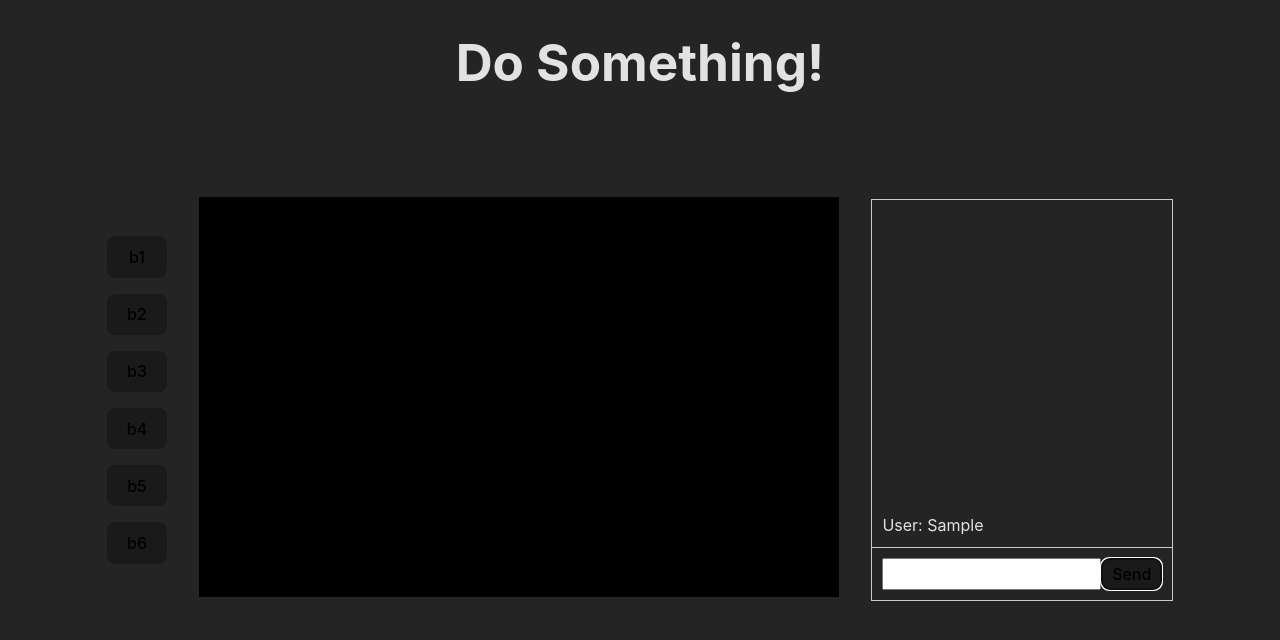
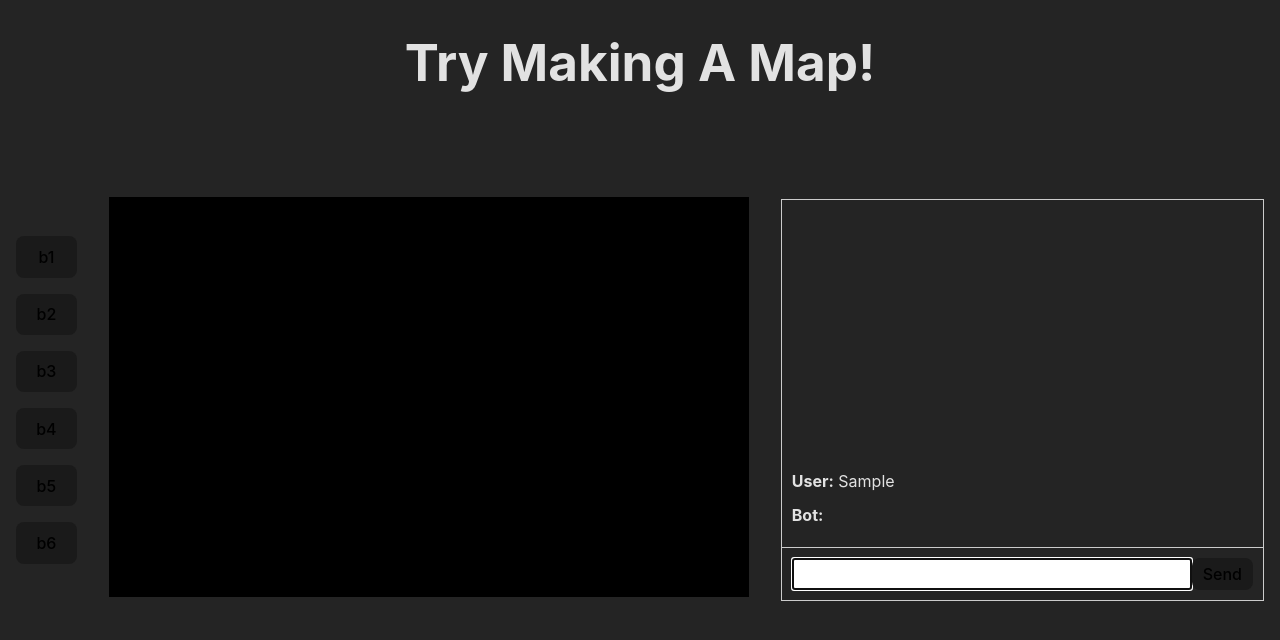
Before and after one commit to collectioncard/mixed-initiative-mapping, a website built with Vite: page index.html in a window 1280 px wide. Both pictures are taken after typing "Sample" into the empty fields and a click on the button "Send". Built offline with nearby package versions, Linux system fonts and the light colour scheme; files whose address does not match are found by name.

Commit message:
Enable basic LLM Chat features

```diff
--- a/index.html
+++ b/index.html
@@ -10,7 +10,7 @@
   </script>
 </head>
 <body>
-<h1 id="main-heading">Do Something!</h1>
+<h1 id="main-heading">Try Making A Map!</h1>
 <div id="control-buttons">
   <div>
     <button>b1</button>
@@ -27,7 +27,7 @@
     <ul id="chat-history"></ul>
     <form id="llm-chat-form" autocomplete="off">
       <input type="text" id="llm-chat-input" />
-      <button type="submit">Send</button>
+      <button type="submit" id="llm-chat-submit">Send</button>
     </form>
   </div>
 </div>
--- a/package.json
+++ b/package.json
@@ -12,6 +12,8 @@
     "vite": "^5.4.10"
   },
   "dependencies": {
+    "marked": "^15.0.0",
+    "openai": "^4.72.0",
     "phaser": "^3.87.0",
     "z3-solver": "^4.13.3"
   }
--- /dev/null
+++ b/src/llm/AiChat.js
@@ -0,0 +1,49 @@
+import OpenAIApiHandler from "./OpenAIApiHandler.js";
+
+const llm = new OpenAIApiHandler();
+
+const chatBox = document.querySelector('#chat-history');
+
+document.querySelector('#llm-chat-form').addEventListener('submit', function(event) {
+    event.preventDefault();
+
+    const userInputField = document.querySelector('#llm-chat-input');
+    const userMessage = userInputField.value.trim();
+    if (!userMessage) return;
+    userInputField.value = '';
+
+    addChatMessage("User", userMessage);
+
+    const botResponseEntry = addChatMessage("Bot", "");
+
+    llm.getMessageCompletion(userMessage, botResponseEntry);
+});
+
+function addChatMessage(sender, message) {
+    const messageItem = document.createElement('li');
+    messageItem.innerHTML = `<strong>${sender}:</strong> ${message}`;
+    messageItem.style.marginBottom = '10px';
+    chatBox.appendChild(messageItem);
+    return messageItem;
+}
+
+//Detect if something modified the chat box and scroll to the bottom
+const observer = new MutationObserver(() => {
+    chatBox.scrollTop = chatBox.scrollHeight;
+});
+
+observer.observe(chatBox, { childList: true, subtree: true, attributes: true, characterData: true });
+
+//Don't allow the user to send messages while the bot is responding
+document.addEventListener('responseStart', (event) => {
+    document.querySelector('#llm-chat-input').disabled = true;
+    document.querySelector('#llm-chat-submit').disabled = true;
+    document.querySelector('#llm-chat-input').value = 'Thinking...';
+});
+
+document.addEventListener('responseEnd', (event) => {
+    document.querySelector('#llm-chat-input').disabled = false;
+    document.querySelector('#llm-chat-submit').disabled = false;
+    document.querySelector('#llm-chat-input').value = '';
+    document.querySelector('#llm-chat-input').focus();
+});
--- /dev/null
+++ b/src/llm/OpenAIApiHandler.js
@@ -0,0 +1,48 @@
+import OpenAI from "openai";
+import {marked} from "marked";
+
+export class OpenAIApiHandler {
+
+    constructor(botURL = "http://localhost:5173/api", apiKey = "None", modelName = "Qwen/Qwen2.5-Coder-7B-Instruct-GGUF/qwen2.5-coder-7b-instruct-fp16.gguf") {
+        this.openai = new OpenAI({
+            apiKey: apiKey,
+            baseURL: botURL,
+            dangerouslyAllowBrowser: true, // Remove if not strictly necessary
+        });
+
+        this.modelName = modelName;
+        this.conversationHistory = [];
+
+        this.conversationHistory = [
+            { "role": "system", "content": "You are a tool designed to help with designing constraints for a procedurally generated tile based map in the phaser game engine using the Z3 solver. You were created by Thomas Wessel and Jarod Spangler, researchers at the University of California, Santa Cruz. You are to do your best to interpret the users request and respond with constraints based upon the latest version of the map data given to you if you determine that the user wants such a response. Otherwise, you are free to chat as long as you NEVER respond with information that may be incorrect without some sort of warning." },
+        ];
+    }
+
+    getMessageCompletion(userMessage, responseField) {
+        this.conversationHistory.push({ role: "user", content: userMessage });
+        document.dispatchEvent(new CustomEvent('responseStart'));
+
+        this.openai.chat.completions.create({
+            model: this.modelName,
+            messages: this.conversationHistory,
+            stream: true,
+        }).then(async (stream) => {
+            let botResponse = '**Bot:** ';
+            for await (const chunk of stream) {
+                const content = chunk.choices[0]?.delta?.content || "";
+                if (content) {
+                    botResponse += content;
+                    responseField.innerHTML = marked.parse(botResponse);
+                }
+            }
+            this.conversationHistory.push({ role: "assistant", content: botResponse.substring(9) });
+        }).then(() => {
+          document.dispatchEvent(new CustomEvent('responseEnd'));
+        }).catch((error) => {
+            responseField.textContent = marked.parse('**Bot:** Sorry, I was unable to generate an answer to that. Please try again.');
+            console.error(error);
+        });
+    }
+
+}
+export default OpenAIApiHandler;
--- a/src/main.js
+++ b/src/main.js
@@ -1,20 +1,6 @@
-import '../style.css'
-import {createGame} from "./phaser/exampleScene.js";
+import '../style.css';
+import { createGame } from "./phaser/exampleScene.js";
+import "./llm/AiChat.js";
+
 
 createGame('map');
-
-
-document.querySelector('#llm-chat-form').addEventListener('submit', function(event) {
-    event.preventDefault();
-    const input = document.querySelector('#llm-chat-input');
-    let message = input.value.trim();
-    if (message) {
-        message = "User: " + message;
-        const chatHistory = document.querySelector('#chat-history');
-        const newMessage = document.createElement('li');
-        newMessage.textContent = message;
-        chatHistory.appendChild(newMessage);
-        input.value = '';
-        chatHistory.scrollTop = chatHistory.scrollHeight;
-    }
-});
--- a/style.css
+++ b/style.css
@@ -64,7 +64,7 @@ button:focus-visible {
 }
 
 #llm-chat {
-    width: 300px;
+    width: 500px;
     height: 400px;
     border: 1px solid #ccc;
     overflow-y: auto;
--- a/vite.config.js
+++ b/vite.config.js
@@ -1,18 +1,17 @@
 import { defineConfig } from "vite";
 
 export default defineConfig({
+  server: {
+    proxy: {
+      '/api': {
+        target: 'http://localhost:1234/v1/', // Backend URL
+        changeOrigin: true, // Adjust the origin header for CORS
+        rewrite: (path) => path.replace(/^\/api/, ''), // Removes '/api' prefix before forwarding
+      },
+    },
+  },
   plugins: [
-    /**
-     * We're using `SharedArrayBuffer`s in our code,
-     * which requires either HTTPS or localhost, and it requires cross origin isolation.
-     * So we're enabling the CORS headers here for development mode.
-     *
-     * Do note that your production server will need HTTPS and CORS headers set up correctly.
-     * If you cannot control the HTTP headers that your production server sends back (like on GitHub pages),
-     * then there's a workaround using a service worker. See https://dev.to/stefnotch/enabling-coop-coep-without-touching-the-server-2d3n
-     */
     {
-      // Plugin code is from https://github.com/chaosprint/vite-plugin-cross-origin-isolation
       name: "configure-response-headers",
       configureServer: (server) => {
         server.middlewares.use((_req, res, next) => {
```
Also changed, not shown: 1 other file.
